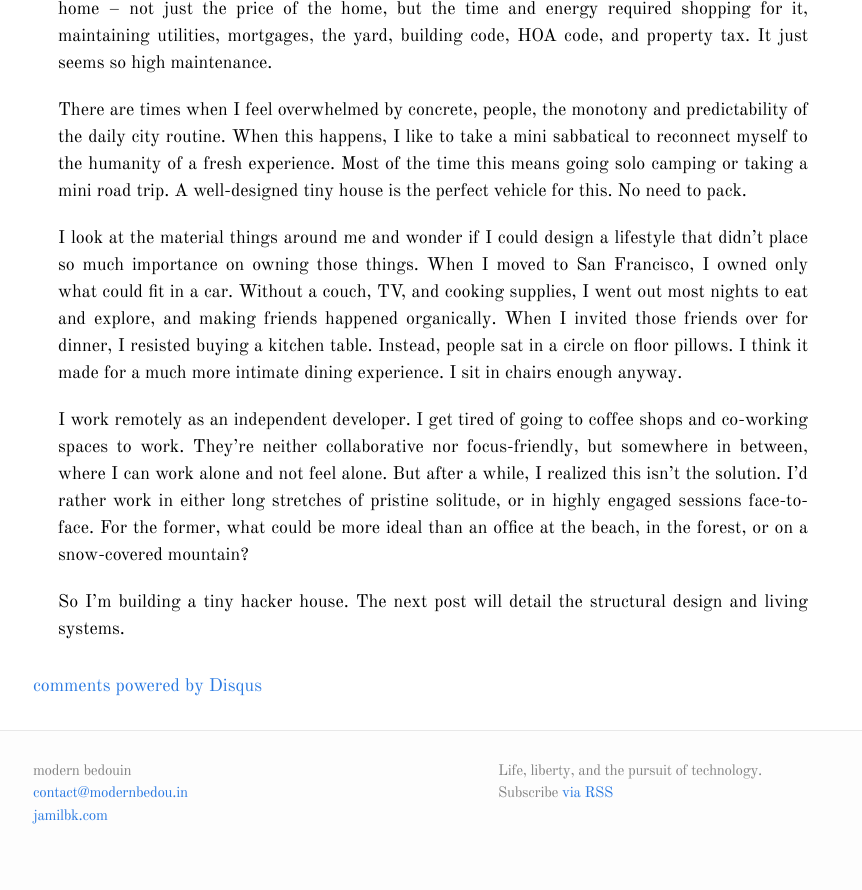
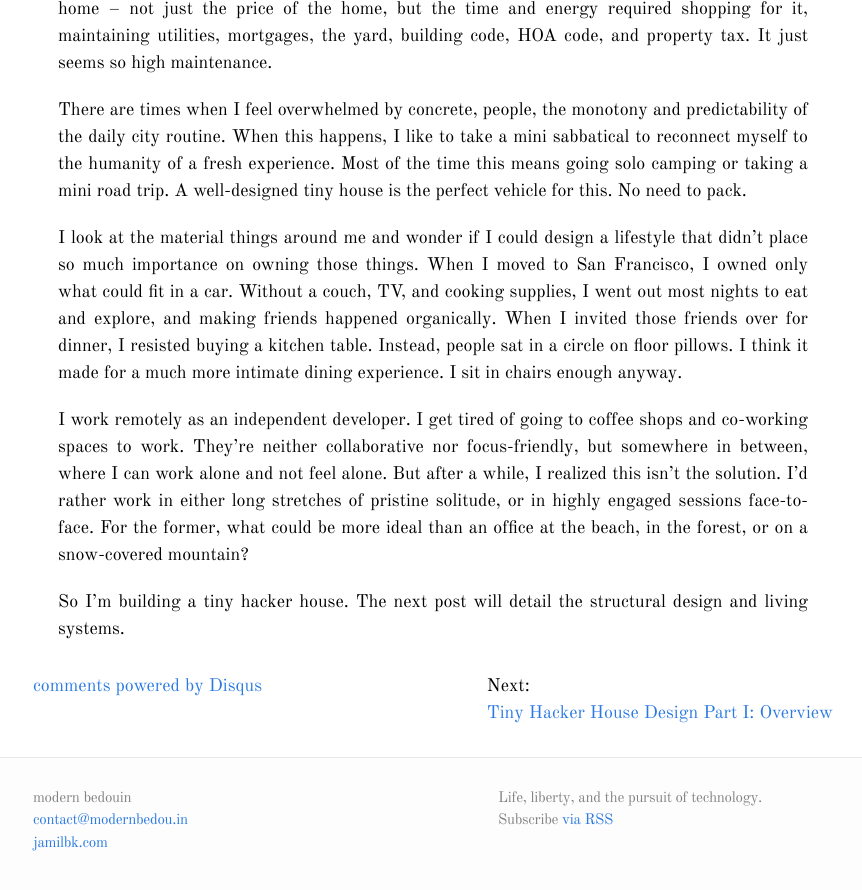
Before and after one commit to jamilbk/modernbedou.in, a Jekyll site: the page built from _posts/2014-08-04-i'm-building-a-tiny-hacker-house.markdown, in a window 1280 px wide and 900 px high, scrolled down 1135 px. Shown: the top 890 px of the window, without its empty margins (207-1069 px from the left). Built offline with Jekyll 4.4.1, drawn with Linux system fonts in a browser that asks for light colours; comment, search, counter and statistics services are not loaded.

Commit message:
next / previous links

```diff
--- a/_drafts/tiny-hacker-house-design-part-ii-power.markdown
+++ b/_drafts/tiny-hacker-house-design-part-ii-power.markdown
@@ -6,9 +6,6 @@ date: 2014-10-08
 tags: tiny hacker house design power electrical
 ---
 
-<p class="lead">
-
-</p>
 
 <center>
   <img src="/img/semi.jpg" alt="Semi">
--- a/_layouts/post.html
+++ b/_layouts/post.html
@@ -16,19 +16,23 @@ layout: default
 
 <nav>
   <ul class="prev-next-links">
-    {% if post.previous %}
+    {% if page.previous %}
     <li style="float:left">
-      <a href="{{ site.posts.first.url }}">
+      <h3>
         Previous:
-        {{ post.previous.title }}
+      </h3>
+      <a href="{{ page.previous.url }}">
+        {{ page.previous.title }}
       </a>
     </li>
     {% endif %}
-    {% if post.next %}
+    {% if page.next %}
     <li style="float:right">
-      <a href="{{ site.posts.last.url }}">
+      <h3>
         Next:
-        {{ post.next.title }}
+      </h3>
+      <a href="{{ page.next.url }}">
+        {{ page.next.title }}
       </a>
     </li>
     {% endif %}
```
